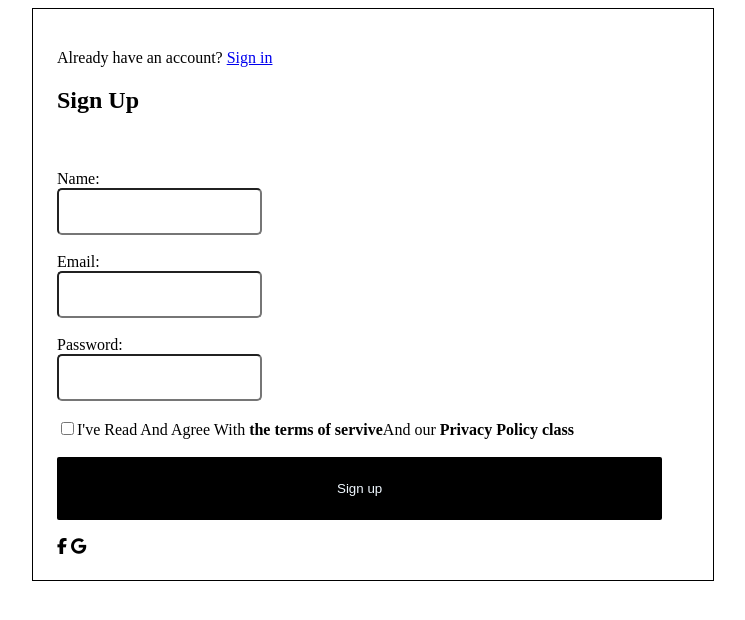
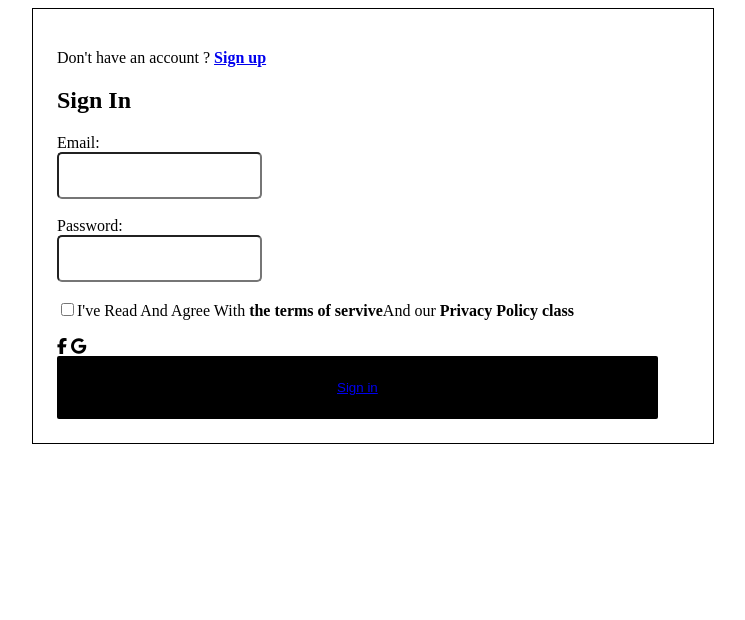
Before and after one commit to Nancy-Wainaina/Assignment_2, a plain HTML site: page index.html in a window 1280 px wide. Shown: the whole page, without its empty margins (267-1012 px from the left). Drawn offline with Linux system fonts and the light colour scheme.

Commit message:
Add file

```diff
--- a/index1.html
+++ b/index.html
@@ -3,8 +3,7 @@
 <head>
     <meta charset="UTF-8">
     <meta name="viewport" content="width=device-width, initial-scale=1.0"><script src="https://kit.fontawesome.com/3dfef34616.js" crossorigin="anonymous"></script>
-
-    <title>Sign Up form</title>
+    <title>Sign In form</title>
 </head>
 <style>
     form{
@@ -30,15 +29,8 @@
 </style>
 <body>
     <form id="form">
-        <p>Already have an account? <b></b><a href="index2.html">Sign in</b></a></p>
-        <h2>Sign Up</h2>
-        <br>
-        <br>
-        <label for="Name">Name:</label>
-        <br>
-        <input name="first name" type="text" class="input"/>
-        <br>
-        <br>
+        <p>Don't have an account ? <b><a href="form.html">Sign up</a></b></p>
+        <h2>Sign In</h2>
         <label for="Email">Email:</label>
         <br>
         <input name="Email" type="email" class="input" >
@@ -52,10 +44,10 @@
         <input type="checkbox" name="checked"/>I've Read And Agree With <b>the terms of servive</b>And our <b>Privacy Policy class</b>
         <br>
         <br>
-        <button type="sign in">Sign up</button>
-        <br>
-        <br>
-                      <i class="fa-brands fa-facebook-f"></i>           <i class="fa-brands fa-google"></i>
+
+
+        <i class="fa-brands fa-facebook-f"></i>      <i class="fa-brands fa-google"></i>
+        <button><a href="forms.html">Sign in</a></button>
 
     </form>
 
```
Also changed, not shown: form.html (renamed from index2.html, +15 -7 lines), forms.html (renamed from index3.html, +1 -1 lines).
